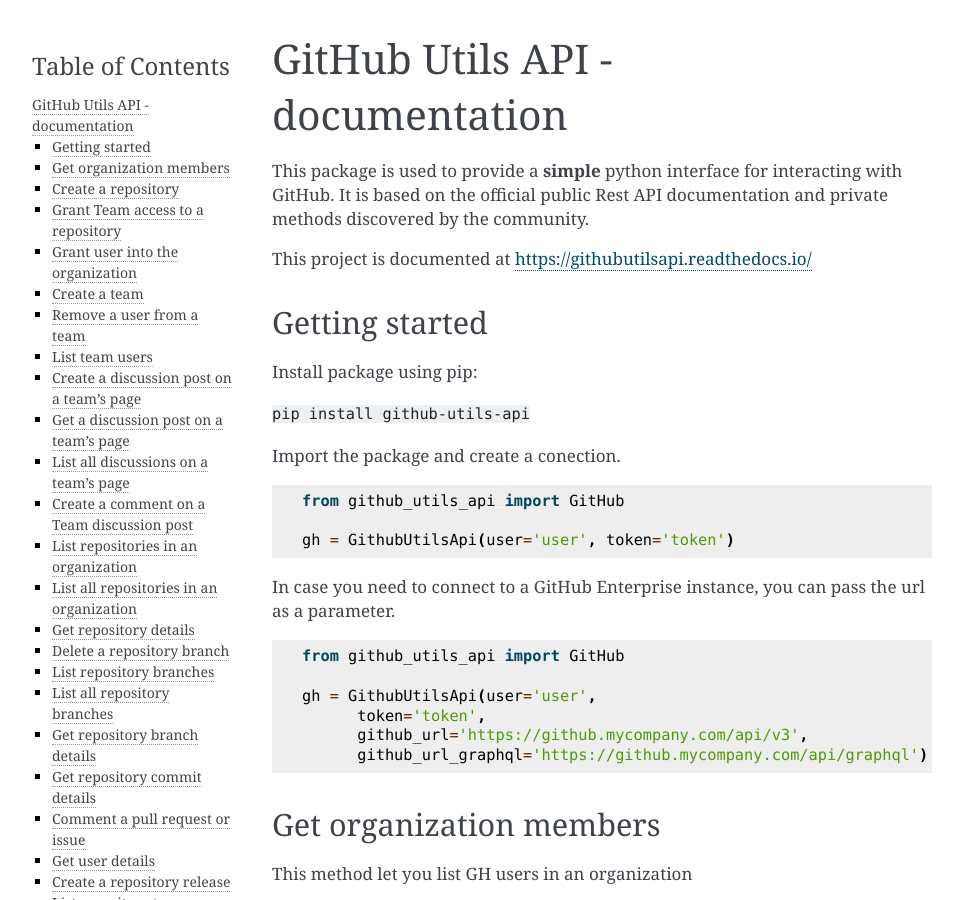
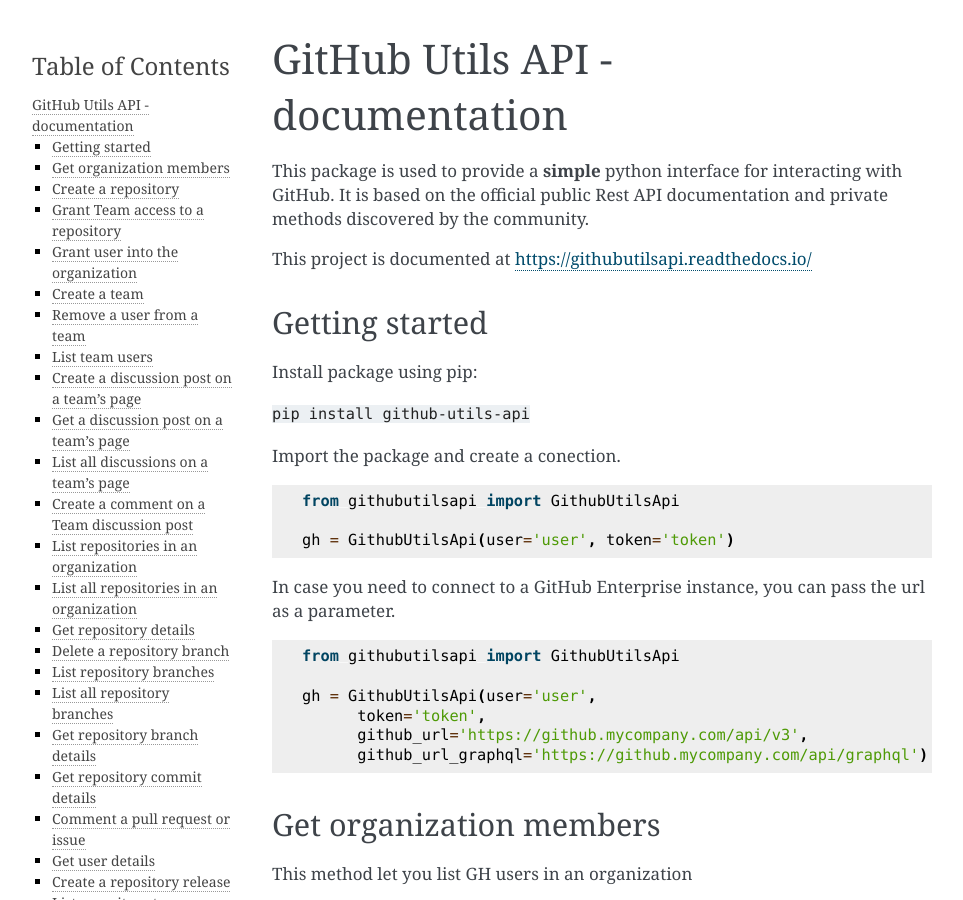
Before and after one commit to pablotoledo/GithubUtilsAPI, a Sphinx documentation site: the page built from docs/index.rst, in a window 1280 px wide and 900 px high. Shown: the whole window, without its empty margins (148-1111 px from the left). Built offline with Sphinx 7.4.7, drawn with Linux system fonts in a browser that asks for light colours; pages that are not in the unit, such as notebooks, are missing from menus.

Commit message:
Update index.rst

```diff
--- a/docs/index.rst
+++ b/docs/index.rst
@@ -17,7 +17,7 @@
 
 .. code-block:: python
 
-   from github_utils_api import GitHub
+   from githubutilsapi import GithubUtilsApi
 
    gh = GithubUtilsApi(user='user', token='token')
 
@@ -25,7 +25,7 @@
 
 .. code-block:: python
 
-   from github_utils_api import GitHub
+   from githubutilsapi import GithubUtilsApi
 
    gh = GithubUtilsApi(user='user',
          token='token',
```
